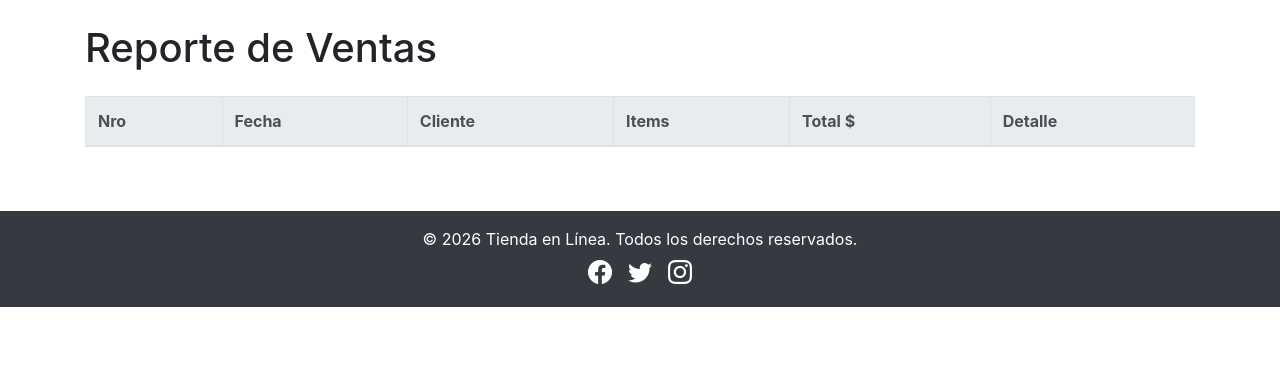
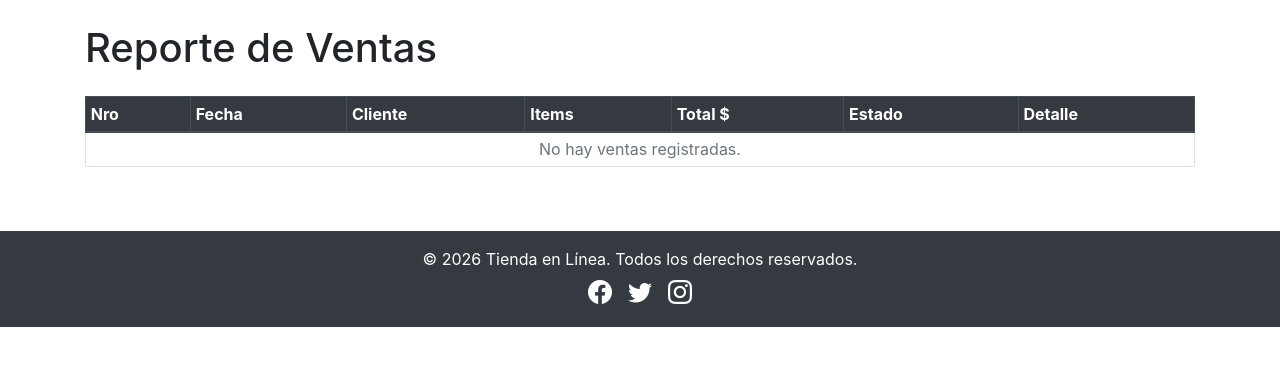
Before and after one commit to Leo1520/online-store, a PHP site: page /index.php?pagina=admin_ventas in a window 1280 px wide. Shown: the part 56-422 px from the top of the page. Run offline with PHP 8.4, Linux system fonts and the light colour scheme; the visitor is signed in with stand-in values (Sample User, id 1); lists and menus that the app fills with data are empty.

Commit message:
Implementar estado de pedido en NotaVenta
- BD: columna estado VARCHAR(20) DEFAULT 'pendiente' en NotaVenta
- SP nuevo: sp_actualizar_estado_venta (valida: pendiente/procesando/enviado/entregado/cancelado)
- SP actualizados: sp_resumen_ventas y sp_historial_compras_cliente incluyen estado
- AdminControlador: acción POST cambiar_estado en ventas()
- admin_ventas: badge de color por estado + selector dropdown para cambiar estado
- mi_cuenta: badge de estado visible en cada pedido del historial
- vendedor_panel: columna estado con badge en tabla de últimas ventas
- NotaVenta modelo: método actualizarEstado()

```diff
--- a/controladores/AdminControlador.php
+++ b/controladores/AdminControlador.php
@@ -366,6 +366,19 @@ class AdminControlador {
         $this->validarAutenticacion();
 
         $notaModel = new NotaVenta();
+        $mensaje   = isset($_GET['msg']) ? trim($_GET['msg']) : null;
+
+        if ($_SERVER['REQUEST_METHOD'] === 'POST' && isset($_POST['accion']) && $_POST['accion'] === 'cambiar_estado') {
+            $nro    = (int)($_POST['nro'] ?? 0);
+            $estado = trim($_POST['estado'] ?? '');
+            $permitidos = ['pendiente', 'procesando', 'enviado', 'entregado', 'cancelado'];
+            if ($nro > 0 && in_array($estado, $permitidos)) {
+                $notaModel->actualizarEstado($nro, $estado);
+            }
+            header('Location: index.php?pagina=admin_ventas');
+            exit();
+        }
+
         $ventas = $notaModel->obtenerTodasConResumen();
 
         $detalles = [];
--- a/controladores/VendedorControlador.php
+++ b/controladores/VendedorControlador.php
@@ -52,7 +52,7 @@ class VendedorControlador {
     }
 
     private function obtenerUltimasVentas($limite) {
-        $sql = "SELECT nv.`nro`, nv.`fechaHora`, nv.`ciCliente`,
+        $sql = "SELECT nv.`nro`, nv.`fechaHora`, nv.`ciCliente`, nv.`estado`,
                        CONCAT(cl.`nombres`, ' ', cl.`apPaterno`) AS cliente,
                        COALESCE(SUM(dnv.`cant` * p.`precio`), 0)  AS totalMonto,
                        COALESCE(SUM(dnv.`cant`), 0)               AS totalItems
@@ -60,7 +60,7 @@ class VendedorControlador {
                 INNER JOIN `Cliente` cl ON cl.`ci` = nv.`ciCliente`
                 LEFT  JOIN `DetalleNotaVenta` dnv ON dnv.`nroNotaVenta` = nv.`nro`
                 LEFT  JOIN `Producto` p ON p.`cod` = dnv.`codProducto`
-                GROUP BY nv.`nro`, nv.`fechaHora`, nv.`ciCliente`, cl.`nombres`, cl.`apPaterno`
+                GROUP BY nv.`nro`, nv.`fechaHora`, nv.`ciCliente`, nv.`estado`, cl.`nombres`, cl.`apPaterno`
                 ORDER BY nv.`nro` DESC
                 LIMIT ?";
         $stmt = $this->db->prepare($sql);
--- a/modelos/NotaVenta.php
+++ b/modelos/NotaVenta.php
@@ -23,7 +23,7 @@ class NotaVenta {
             $this->limpiarResultadosPendientes();
         }
 
-        $sql = "SELECT nv.nro, nv.fechaHora, nv.ciCliente,
+        $sql = "SELECT nv.nro, nv.fechaHora, nv.ciCliente, nv.estado,
                        CONCAT(cl.nombres, ' ', cl.apPaterno, ' ', cl.apMaterno) AS cliente,
                        COALESCE(SUM(dnv.cant), 0) AS totalItems,
                        COALESCE(SUM(dnv.cant * p.precio), 0) AS totalMonto
@@ -31,7 +31,7 @@ class NotaVenta {
                 INNER JOIN `Cliente` cl ON cl.ci = nv.ciCliente
                 LEFT JOIN `DetalleNotaVenta` dnv ON dnv.nroNotaVenta = nv.nro
                 LEFT JOIN `Producto` p ON p.cod = dnv.codProducto
-                GROUP BY nv.nro, nv.fechaHora, nv.ciCliente, cl.nombres, cl.apPaterno, cl.apMaterno
+                GROUP BY nv.nro, nv.fechaHora, nv.ciCliente, nv.estado, cl.nombres, cl.apPaterno, cl.apMaterno
                 ORDER BY nv.nro DESC";
         $resultado = $this->db->query($sql);
         return $resultado ? $resultado->fetch_all(MYSQLI_ASSOC) : [];
@@ -65,6 +65,16 @@ class NotaVenta {
         $stmt = $this->db->prepare("CALL sp_actualizar_perfil_cliente(?, ?, ?, ?, ?)");
         if (!$stmt) return false;
         $stmt->bind_param('sssss', $ci, $usuario, $correo, $direccion, $nroCelular);
+        $ok = $stmt->execute();
+        $stmt->close();
+        $this->limpiarResultadosPendientes();
+        return $ok;
+    }
+
+    public function actualizarEstado($nro, $estado) {
+        $stmt = $this->db->prepare("CALL sp_actualizar_estado_venta(?, ?)");
+        if (!$stmt) return false;
+        $stmt->bind_param('is', $nro, $estado);
         $ok = $stmt->execute();
         $stmt->close();
         $this->limpiarResultadosPendientes();
--- a/vistas/admin_ventas.php
+++ b/vistas/admin_ventas.php
@@ -2,34 +2,70 @@
 <div class="container mt-4">
     <h1 class="mb-4">Reporte de Ventas</h1>
 
+    <?php if ($mensaje): ?>
+        <div class="alert alert-success"><?php echo htmlspecialchars($mensaje); ?></div>
+    <?php endif; ?>
+
     <div class="table-responsive">
-        <table class="table table-bordered">
-            <thead class="thead-light">
+        <table class="table table-bordered table-sm">
+            <thead class="thead-dark">
                 <tr>
                     <th>Nro</th>
                     <th>Fecha</th>
                     <th>Cliente</th>
                     <th>Items</th>
                     <th>Total $</th>
+                    <th>Estado</th>
                     <th>Detalle</th>
                 </tr>
             </thead>
             <tbody>
                 <?php foreach ($ventas as $venta): ?>
+                    <?php
+                        $estado = $venta['estado'] ?? 'pendiente';
+                        $badgeClases = [
+                            'pendiente'  => 'badge-secondary',
+                            'procesando' => 'badge-warning',
+                            'enviado'    => 'badge-info',
+                            'entregado'  => 'badge-success',
+                            'cancelado'  => 'badge-danger',
+                        ];
+                        $badgeClase = $badgeClases[$estado] ?? 'badge-secondary';
+                    ?>
                     <tr>
-                        <td><?php echo (int)$venta['nro']; ?></td>
-                        <td><?php echo htmlspecialchars($venta['fechaHora']); ?></td>
-                        <td><?php echo htmlspecialchars($venta['cliente']); ?> (<?php echo htmlspecialchars($venta['ciCliente']); ?>)</td>
-                        <td><?php echo (int)$venta['totalItems']; ?></td>
+                        <td><strong>#<?php echo (int)$venta['nro']; ?></strong></td>
+                        <td><small><?php echo htmlspecialchars($venta['fechaHora']); ?></small></td>
+                        <td>
+                            <?php echo htmlspecialchars($venta['cliente']); ?>
+                            <small class="text-muted d-block"><?php echo htmlspecialchars($venta['ciCliente']); ?></small>
+                        </td>
+                        <td class="text-center"><?php echo (int)$venta['totalItems']; ?></td>
                         <td><strong>$<?php echo number_format((float)($venta['totalMonto'] ?? 0), 2); ?></strong></td>
+                        <td style="min-width:160px;">
+                            <span class="badge <?php echo $badgeClase; ?> mb-1"><?php echo ucfirst($estado); ?></span>
+                            <form method="POST" action="index.php?pagina=admin_ventas" class="d-flex align-items-center mt-1">
+                                <input type="hidden" name="accion" value="cambiar_estado">
+                                <input type="hidden" name="nro" value="<?php echo (int)$venta['nro']; ?>">
+                                <select name="estado" class="form-control form-control-sm mr-1" style="width:120px;">
+                                    <?php foreach (['pendiente','procesando','enviado','entregado','cancelado'] as $op): ?>
+                                        <option value="<?php echo $op; ?>" <?php echo $estado === $op ? 'selected' : ''; ?>>
+                                            <?php echo ucfirst($op); ?>
+                                        </option>
+                                    <?php endforeach; ?>
+                                </select>
+                                <button type="submit" class="btn btn-sm btn-outline-primary" title="Guardar">
+                                    <i class="bi bi-check2"></i>
+                                </button>
+                            </form>
+                        </td>
                         <td>
                             <?php if (!empty($detalles[$venta['nro']])): ?>
                                 <ul class="mb-0 pl-3">
-                                    <?php foreach ($detalles[$venta['nro']] as $detalle): ?>
+                                    <?php foreach ($detalles[$venta['nro']] as $d): ?>
                                         <li>
-                                            <?php echo htmlspecialchars($detalle['producto']); ?>
-                                            | Cant: <?php echo (int)$detalle['cant']; ?>
-                                            | Precio: $<?php echo number_format($detalle['precio'], 2); ?>
+                                            <?php echo htmlspecialchars($d['producto']); ?>
+                                            — Cant: <?php echo (int)$d['cant']; ?>
+                                            — $<?php echo number_format((float)$d['precio'], 2); ?>
                                         </li>
                                     <?php endforeach; ?>
                                 </ul>
@@ -39,6 +75,9 @@
                         </td>
                     </tr>
                 <?php endforeach; ?>
+                <?php if (empty($ventas)): ?>
+                    <tr><td colspan="7" class="text-center text-muted">No hay ventas registradas.</td></tr>
+                <?php endif; ?>
             </tbody>
         </table>
     </div>
```
Also changed, not shown: migracion_v2.sql (+16 -0 lines), procedimientos_mydb.sql (+20 -23 lines), vistas/mi_cuenta.php (+8 -1 lines), vistas/vendedor_panel.php (+10 -0 lines).
